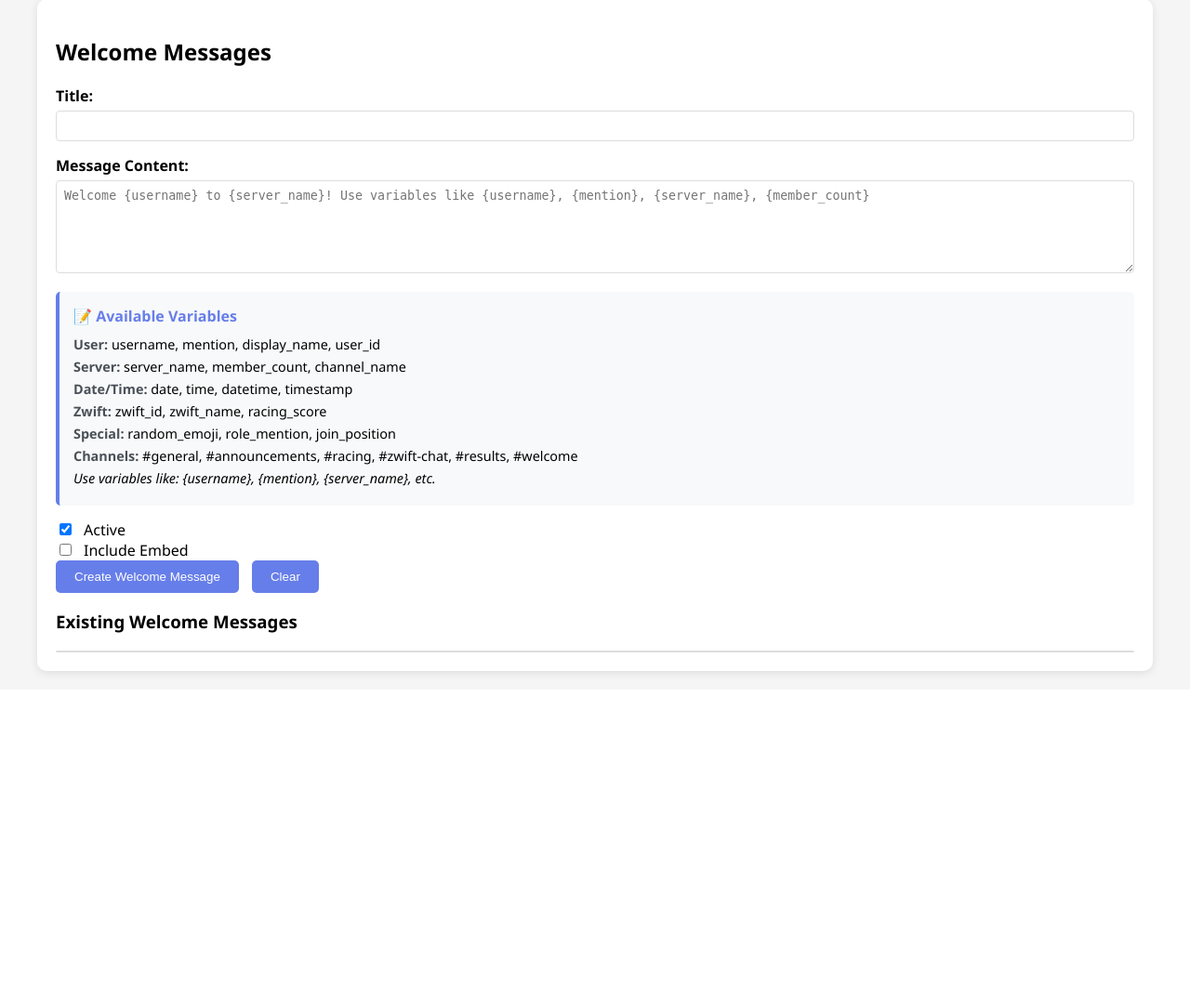
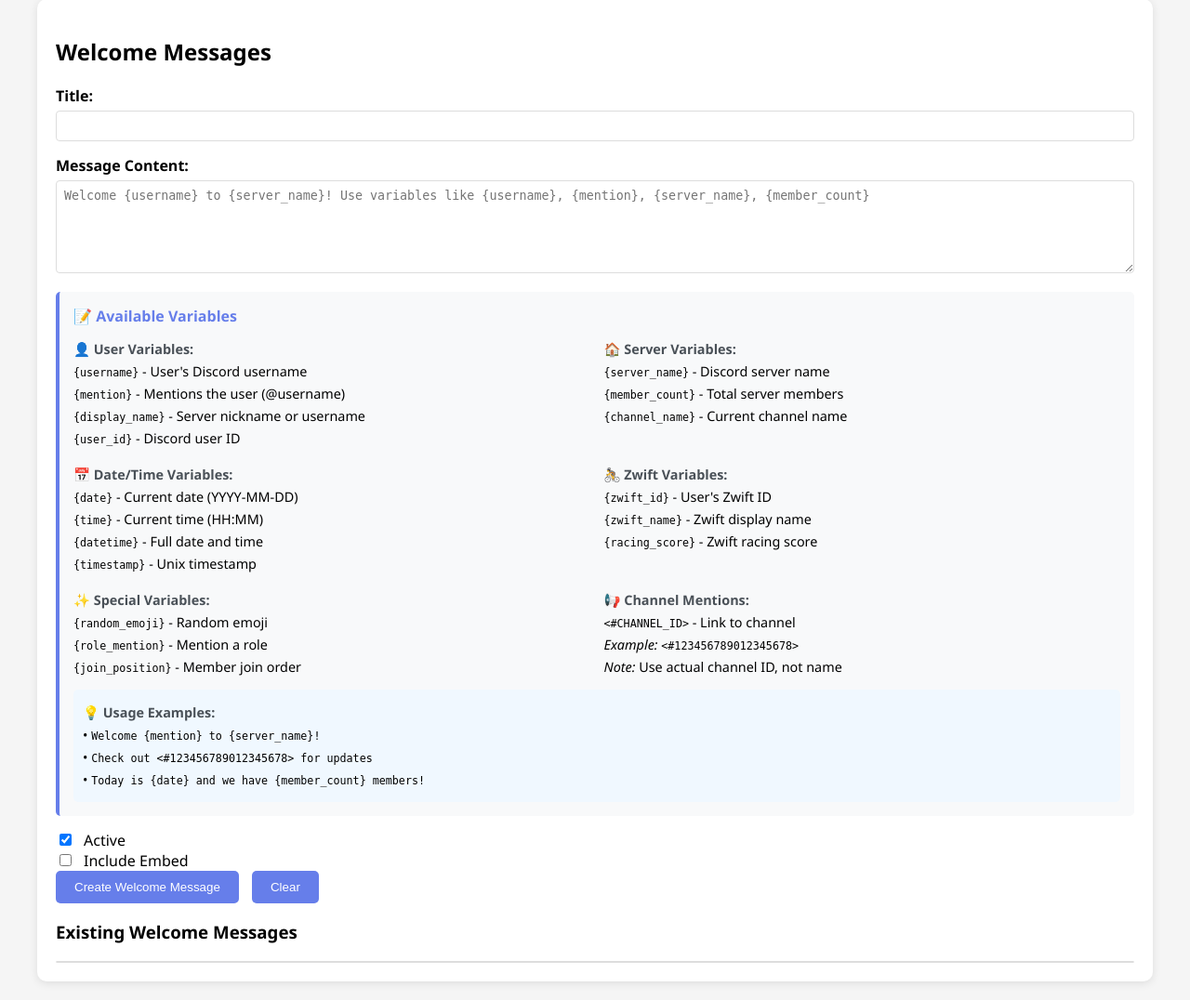
Before and after one commit to T00few2/zwiftpower, a Flask app: page /content/messages in a window 1280 px wide. Shown: the part 385-1461 px from the top of the page at 93% size. Before the commit the page ends 1115 px from the top, so only its background shows below. Run offline with Flask 3, Linux system fonts and the light colour scheme.

Commit message:
available variables explained

```diff
--- a/templates/content_messages.html
+++ b/templates/content_messages.html
@@ -328,13 +328,56 @@
 
             <div class="variables-help">
                 <h4>📝 Available Variables</h4>
-                <p><strong>User:</strong> username, mention, display_name, user_id</p>
-                <p><strong>Server:</strong> server_name, member_count, channel_name</p>
-                <p><strong>Date/Time:</strong> date, time, datetime, timestamp</p>
-                <p><strong>Zwift:</strong> zwift_id, zwift_name, racing_score</p>
-                <p><strong>Special:</strong> random_emoji, role_mention, join_position</p>
-                <p><strong>Channels:</strong> #general, #announcements, #racing, #zwift-chat, #results, #welcome</p>
-                <p><em>Use variables like: {username}, {mention}, {server_name}, etc.</em></p>
+                <div style="display: grid; grid-template-columns: 1fr 1fr; gap: 15px; margin-bottom: 10px;">
+                    <div>
+                        <p><strong>👤 User Variables:</strong></p>
+                        <p><code>{username}</code> - User's Discord username</p>
+                        <p><code>{mention}</code> - Mentions the user (@username)</p>
+                        <p><code>{display_name}</code> - Server nickname or username</p>
+                        <p><code>{user_id}</code> - Discord user ID</p>
+                    </div>
+                    <div>
+                        <p><strong>🏠 Server Variables:</strong></p>
+                        <p><code>{server_name}</code> - Discord server name</p>
+                        <p><code>{member_count}</code> - Total server members</p>
+                        <p><code>{channel_name}</code> - Current channel name</p>
+                    </div>
+                </div>
+                <div style="display: grid; grid-template-columns: 1fr 1fr; gap: 15px; margin-bottom: 10px;">
+                    <div>
+                        <p><strong>📅 Date/Time Variables:</strong></p>
+                        <p><code>{date}</code> - Current date (YYYY-MM-DD)</p>
+                        <p><code>{time}</code> - Current time (HH:MM)</p>
+                        <p><code>{datetime}</code> - Full date and time</p>
+                        <p><code>{timestamp}</code> - Unix timestamp</p>
+                    </div>
+                    <div>
+                        <p><strong>🚴 Zwift Variables:</strong></p>
+                        <p><code>{zwift_id}</code> - User's Zwift ID</p>
+                        <p><code>{zwift_name}</code> - Zwift display name</p>
+                        <p><code>{racing_score}</code> - Zwift racing score</p>
+                    </div>
+                </div>
+                <div style="display: grid; grid-template-columns: 1fr 1fr; gap: 15px;">
+                    <div>
+                        <p><strong>✨ Special Variables:</strong></p>
+                        <p><code>{random_emoji}</code> - Random emoji</p>
+                        <p><code>{role_mention}</code> - Mention a role</p>
+                        <p><code>{join_position}</code> - Member join order</p>
+                    </div>
+                    <div>
+                        <p><strong>📢 Channel Mentions:</strong></p>
+                        <p><code>&lt;#CHANNEL_ID&gt;</code> - Link to channel</p>
+                        <p><em>Example:</em> <code>&lt;#123456789012345678&gt;</code></p>
+                        <p><em>Note:</em> Use actual channel ID, not name</p>
+                    </div>
+                </div>
+                <div style="background: #f0f8ff; padding: 10px; border-radius: 5px; margin-top: 10px;">
+                    <p><strong>💡 Usage Examples:</strong></p>
+                    <p>• <code>Welcome {mention} to {server_name}!</code></p>
+                    <p>• <code>Check out &lt;#123456789012345678&gt; for updates</code></p>
+                    <p>• <code>Today is {date} and we have {member_count} members!</code></p>
+                </div>
             </div>
 
             <div class="checkbox-group">
@@ -395,13 +438,57 @@
 
             <div class="variables-help">
                 <h4>📝 Available Variables</h4>
-                <p><strong>User:</strong> username, mention, display_name, user_id</p>
-                <p><strong>Server:</strong> server_name, member_count, channel_name</p>
-                <p><strong>Date/Time:</strong> date, time, datetime, timestamp</p>
-                <p><strong>Zwift:</strong> zwift_id, zwift_name, racing_score</p>
-                <p><strong>Special:</strong> random_emoji, role_mention, join_position</p>
-                <p><strong>Channels:</strong> #general, #announcements, #racing, #zwift-chat, #results, #welcome</p>
-                <p><em>Use variables like: {server_name}, {date}, {time}, etc.</em></p>
+                <div style="display: grid; grid-template-columns: 1fr 1fr; gap: 15px; margin-bottom: 10px;">
+                    <div>
+                        <p><strong>👤 User Variables:</strong></p>
+                        <p><code>{username}</code> - User's Discord username</p>
+                        <p><code>{mention}</code> - Mentions the user (@username)</p>
+                        <p><code>{display_name}</code> - Server nickname or username</p>
+                        <p><code>{user_id}</code> - Discord user ID</p>
+                    </div>
+                    <div>
+                        <p><strong>🏠 Server Variables:</strong></p>
+                        <p><code>{server_name}</code> - Discord server name</p>
+                        <p><code>{member_count}</code> - Total server members</p>
+                        <p><code>{channel_name}</code> - Current channel name</p>
+                    </div>
+                </div>
+                <div style="display: grid; grid-template-columns: 1fr 1fr; gap: 15px; margin-bottom: 10px;">
+                    <div>
+                        <p><strong>📅 Date/Time Variables:</strong></p>
+                        <p><code>{date}</code> - Current date (YYYY-MM-DD)</p>
+                        <p><code>{time}</code> - Current time (HH:MM)</p>
+                        <p><code>{datetime}</code> - Full date and time</p>
+                        <p><code>{timestamp}</code> - Unix timestamp</p>
+                    </div>
+                    <div>
+                        <p><strong>🚴 Zwift Variables:</strong></p>
+                        <p><code>{zwift_id}</code> - User's Zwift ID</p>
+                        <p><code>{zwift_name}</code> - Zwift display name</p>
+                        <p><code>{racing_score}</code> - Zwift racing score</p>
+                    </div>
+                </div>
+                <div style="display: grid; grid-template-columns: 1fr 1fr; gap: 15px;">
+                    <div>
+                        <p><strong>✨ Special Variables:</strong></p>
+                        <p><code>{random_emoji}</code> - Random emoji</p>
+                        <p><code>{role_mention}</code> - Mention a role</p>
+                        <p><code>{join_position}</code> - Member join order</p>
+                    </div>
+                    <div>
+                        <p><strong>📢 Channel Mentions:</strong></p>
+                        <p><code>&lt;#CHANNEL_ID&gt;</code> - Link to channel</p>
+                        <p><em>Example:</em> <code>&lt;#123456789012345678&gt;</code></p>
+                        <p><em>Note:</em> Use actual channel ID, not name</p>
+                    </div>
+                </div>
+                <div style="background: #f0f8ff; padding: 10px; border-radius: 5px; margin-top: 10px;">
+                    <p><strong>💡 Usage Examples:</strong></p>
+                    <p>• <code>🏁 Race reminder! Join us at {time} today</code></p>
+                    <p>• <code>📢 Weekly update for {server_name} - {date}</code></p>
+                    <p>• <code>Check the race schedule in &lt;#123456789012345678&gt;</code></p>
+                    <p>• <code>We now have {member_count} members! 🎉</code></p>
+                </div>
             </div>
 
             <div class="form-group">
```
